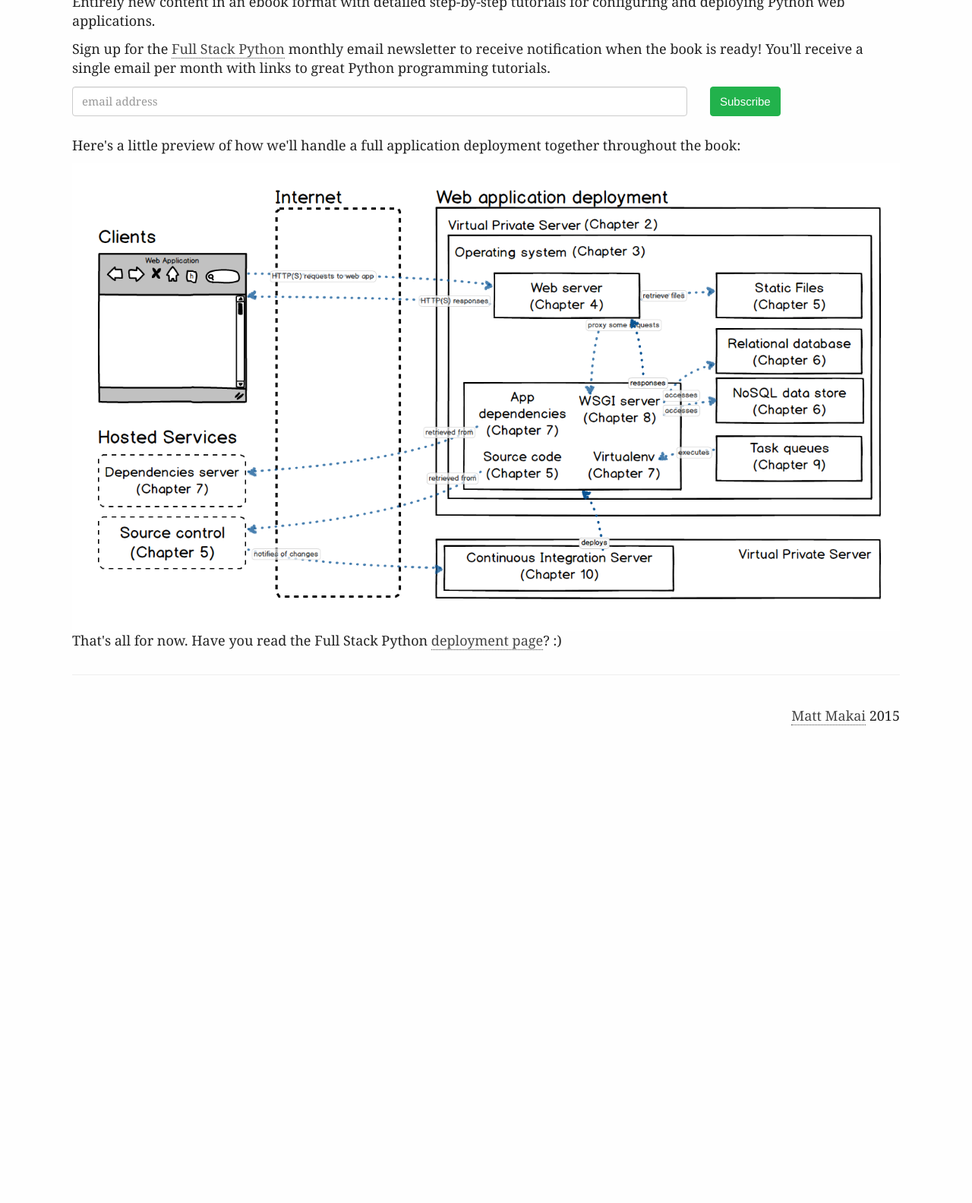
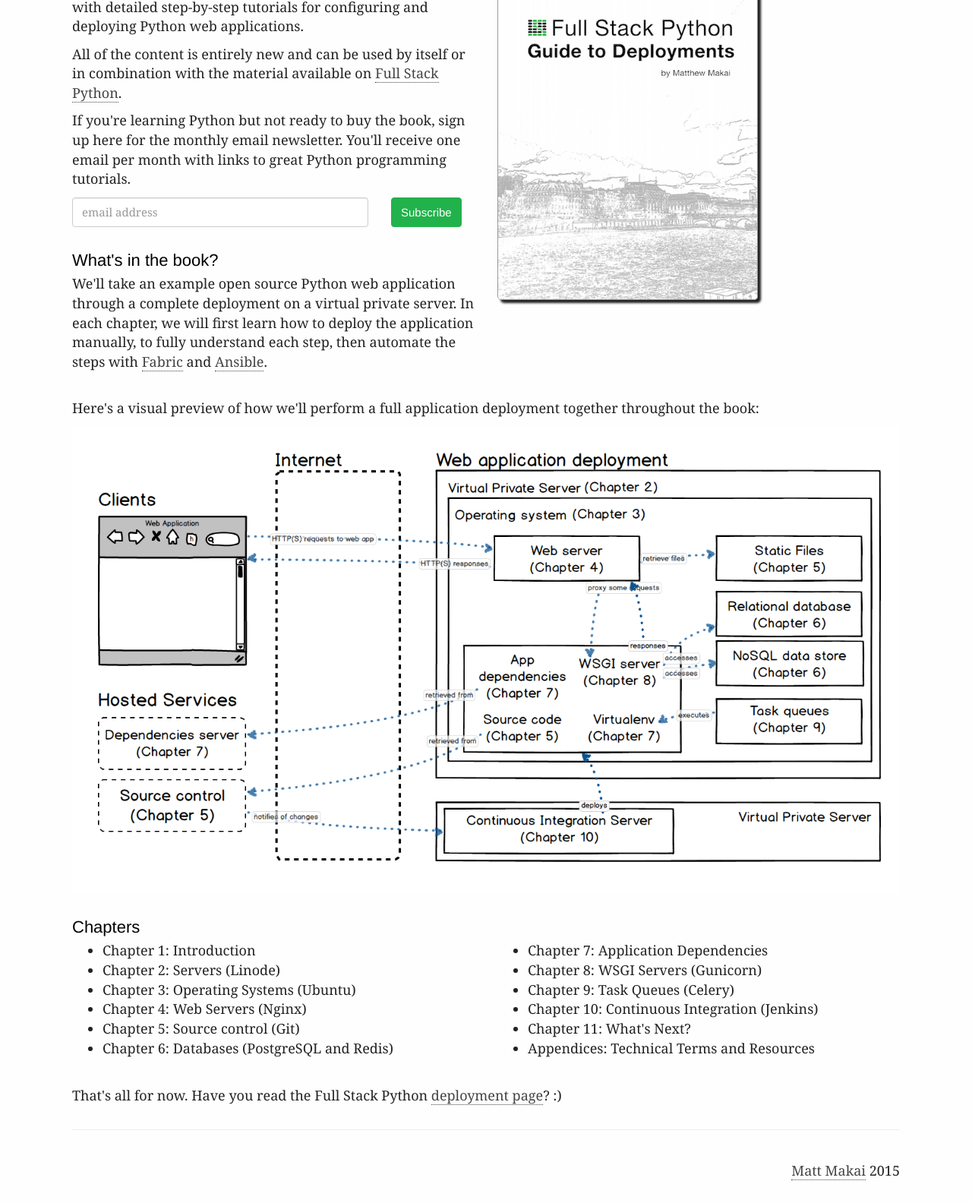
Before and after one commit to mattmakai/deploypython.com, a plain HTML site: page index.html in a window 1280 px wide. Shown: the part 154-1738 px from the top of the page at 76% size. Before the commit the page ends 1140 px from the top, so only its background shows below. Drawn offline with Linux system fonts and the light colour scheme.

Commit message:
updating landing page

```diff
--- a/feeds/all.atom.xml
+++ b/feeds/all.atom.xml
@@ -1,2 +1,2 @@
 <?xml version="1.0" encoding="utf-8"?>
-<feed xmlns="http://www.w3.org/2005/Atom"><title>Matt Makai</title><link href="http://www.deploypython.com/" rel="alternate"></link><link href="http://www.deploypython.com/feeds/all.atom.xml" rel="self"></link><id>http://www.deploypython.com/</id><updated>2015-07-04T09:47:56Z</updated></feed>
+<feed xmlns="http://www.w3.org/2005/Atom"><title>Matt Makai</title><link href="http://www.deploypython.com/" rel="alternate"></link><link href="http://www.deploypython.com/feeds/all.atom.xml" rel="self"></link><id>http://www.deploypython.com/</id><updated>2015-07-06T07:58:10Z</updated></feed>
--- a/index.html
+++ b/index.html
@@ -14,6 +14,13 @@
       <script src="https://oss.maxcdn.com/libs/respond.js/1.3.0/respond.min.js"></script>
     <![endif]-->
     <link href="theme/css/f.min.css" rel="stylesheet">
+    <style>
+        .purchase-nav {
+            font-family: "Helvetica Neue";
+            font-size: 2em;
+            float: right;
+        }
+    </style>
 <script>
   (function(i,s,o,g,r,a,m){i['GoogleAnalyticsObject']=r;i[r]=i[r]||function(){
   (i[r].q=i[r].q||[]).push(arguments)},i[r].l=1*new Date();a=s.createElement(o),
@@ -28,16 +35,27 @@
     <div class="container">
 <div class="row">
     <div class="col-md-12">
-        <h3 style="color: #22b24c;">Coming soon...</h3>
-        <h1 style="font-size: 2em;">The Full Stack Python Guide to Deployments</h1>
-        <p>Entirely new content in an ebook format with detailed
-           step-by-step tutorials for configuring and
-           deploying Python web applications.</p>
-
+        <div class="logo-header-section">
+            <a href="/" style="text-decoration: none; border: none;"><img src="theme/img/fsp-deployment-guide-logo.png" class="logo-image" style="padding-top: 1px;" alt="Full Stack Python Guide to Deployments logo"></a>
+        </div>
+    </div>
+</div>
+<div class="row">
+    <div class="col-md-6" style="margin-top: 20px; margin-bottom: 20px;">
+        <p>The Full Stack Python Guide to Deployments is a new ebook
+           with detailed step-by-step tutorials for configuring and
+           deploying Python web applications.
+        </p>
+        <p>All of the content is entirely new and can be used by itself or
+           in combination with the material available on
+           <a href="http://www.fullstackpython.com/">Full Stack Python</a>.
+        </p>
 <div id="mc_embed_signup">
 <form action="//mattmakai.us2.list-manage.com/subscribe/post?u=b7e774f0c4f05dcebbfee183d&amp;id=b22335388d" method="post" id="mc-embedded-subscribe-form" name="mc-embedded-subscribe-form" class="validate" target="_blank" novalidate>
     <div id="mc_embed_signup_scroll">
-        <p>Sign up for the <a href="http://www.fullstackpython.com/">Full Stack Python</a> monthly email newsletter to receive notification when the book is ready! You'll receive a single email per month with links to great Python programming tutorials.</p>
+        <p>If you're learning Python but not ready to buy the book, sign up
+           here for the monthly email newsletter. You'll receive one email
+           per month with links to great Python programming tutorials.</p>
         <div class="row">
             <div class="col-md-9">
                 <input type="email" value="" name="EMAIL" class="email form-control" id="mce-EMAIL" placeholder="email address" required>
@@ -50,10 +68,46 @@
     </div>
 </form>
 </div>
-        <br>
-        <p>Here's a little preview of how we'll handle a full application deployment
-           together throughout the book:</p>
+        <h3>What's in the book?</h3>
+        We'll take an example open source Python web application
+        through a complete deployment on a virtual private server.
+        In each chapter, we will first learn how to deploy the application
+        manually, to fully understand each step, then automate the steps
+        with <a href="http://www.fabfile.org/">Fabric</a> and
+        <a href="http://docs.ansible.com/">Ansible</a>.
+    </div>
+    <div class="col-md-4">
+        <img src="/source/theme/static/img/fsp-gtd-cover.png" alt="Picture of the book cover." width="100%" style="border-radius: 5px; box-shadow: 4px 4px 3px #222; border: 1px solid #999;">
+    </div>
+</div>
+<div class="row">
+    <div class="col-md-12" style="margin-top: 15px;">
+        <p>Here's a visual preview of how we'll perform a full application
+            deployment together throughout the book:</p>
         <img src="/source/theme/static/img/map.png" width="100%">
+        <h3>Chapters</h3>
+        <div class="row">
+            <div class="col-md-6">
+                <ul>
+                    <li>Chapter 1: Introduction</li>
+                    <li>Chapter 2: Servers (Linode)</li>
+                    <li>Chapter 3: Operating Systems (Ubuntu)</li>
+                    <li>Chapter 4: Web Servers (Nginx)</li>
+                    <li>Chapter 5: Source control (Git)</li>
+                    <li>Chapter 6: Databases (PostgreSQL and Redis)</li>
+                </ul>
+            </div>
+            <div class="col-md-6">
+                <ul>
+                    <li>Chapter 7: Application Dependencies</li>
+                    <li>Chapter 8: WSGI Servers (Gunicorn)</li>
+                    <li>Chapter 9: Task Queues (Celery)</li>
+                    <li>Chapter 10: Continuous Integration (Jenkins)</li>
+                    <li>Chapter 11: What's Next?</li>
+                    <li>Appendices: Technical Terms and Resources</li>
+                </ul>
+            </div>
+        </div>
         <br>
         <p>That's all for now. Have you read the Full Stack Python
            <a href="http://www.fullstackpython.com/deployment.html">deployment page</a>? :)
```
Also changed, not shown: frequently-asked-questions-faq.html (+14 -0 lines), source/theme/templates/base.html (+9 -1 lines), source/theme/templates/email-for-book.html (+3 -1 lines), source/theme/templates/index.html (+48 -10 lines), source/theme/templates/nav.html (added, +7 -0 lines), source/theme/templates/potential-nav.html (added, +38 -0 lines), source/theme/static/img/fsp-book-open.jpg (added), source/theme/static/img/fsp-deployment-guide-logo.png (added), source/theme/static/img/fsp-deployment-guide-original.png (added), source/theme/static/img/fsp-deployment-guide.png (added), source/theme/static/img/fsp-gtd-cover.png (added), theme/img/fsp-book-open.jpg (added), theme/img/fsp-deployment-guide-logo.png (added), theme/img/fsp-deployment-guide-original.png (added), 2 more files.
